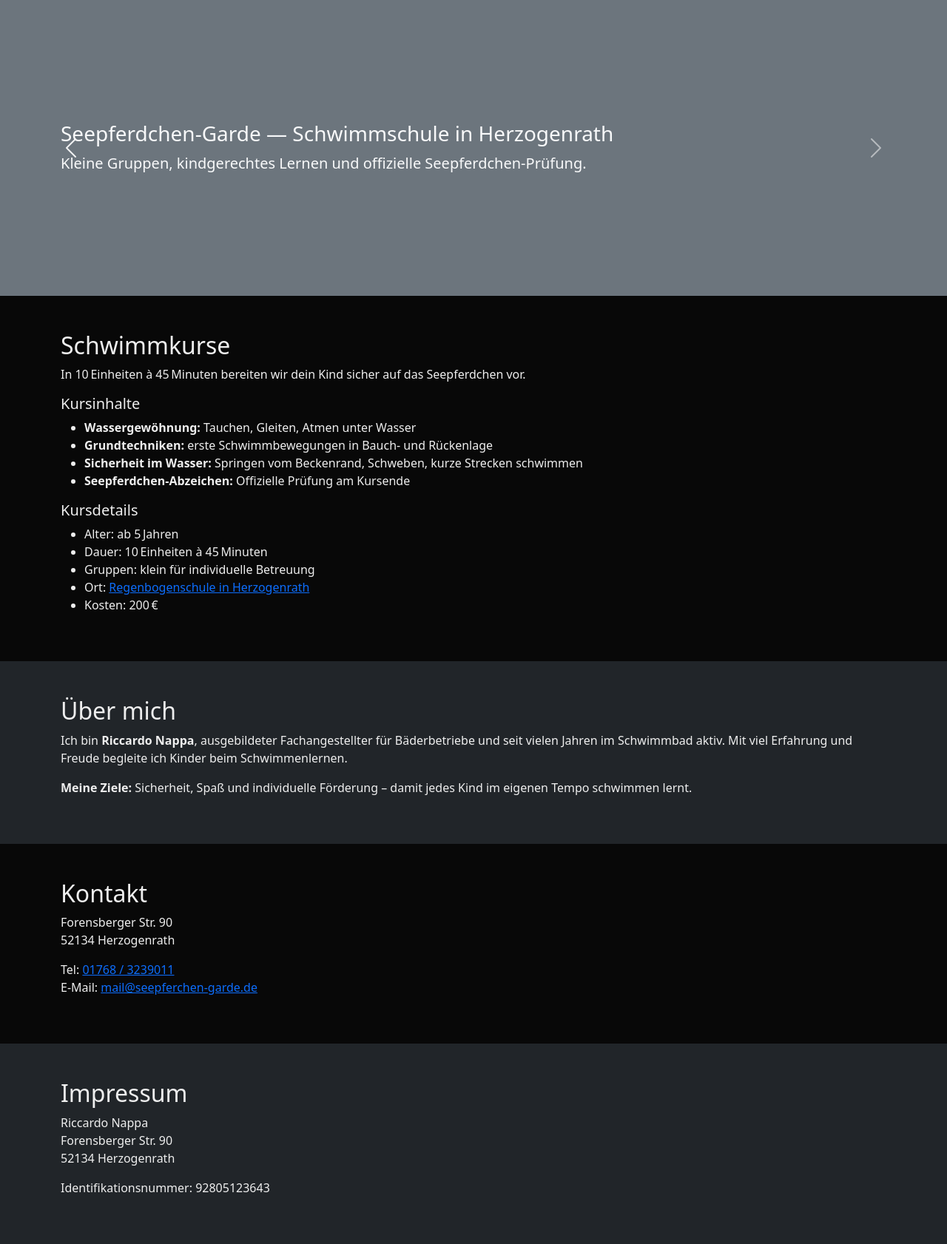
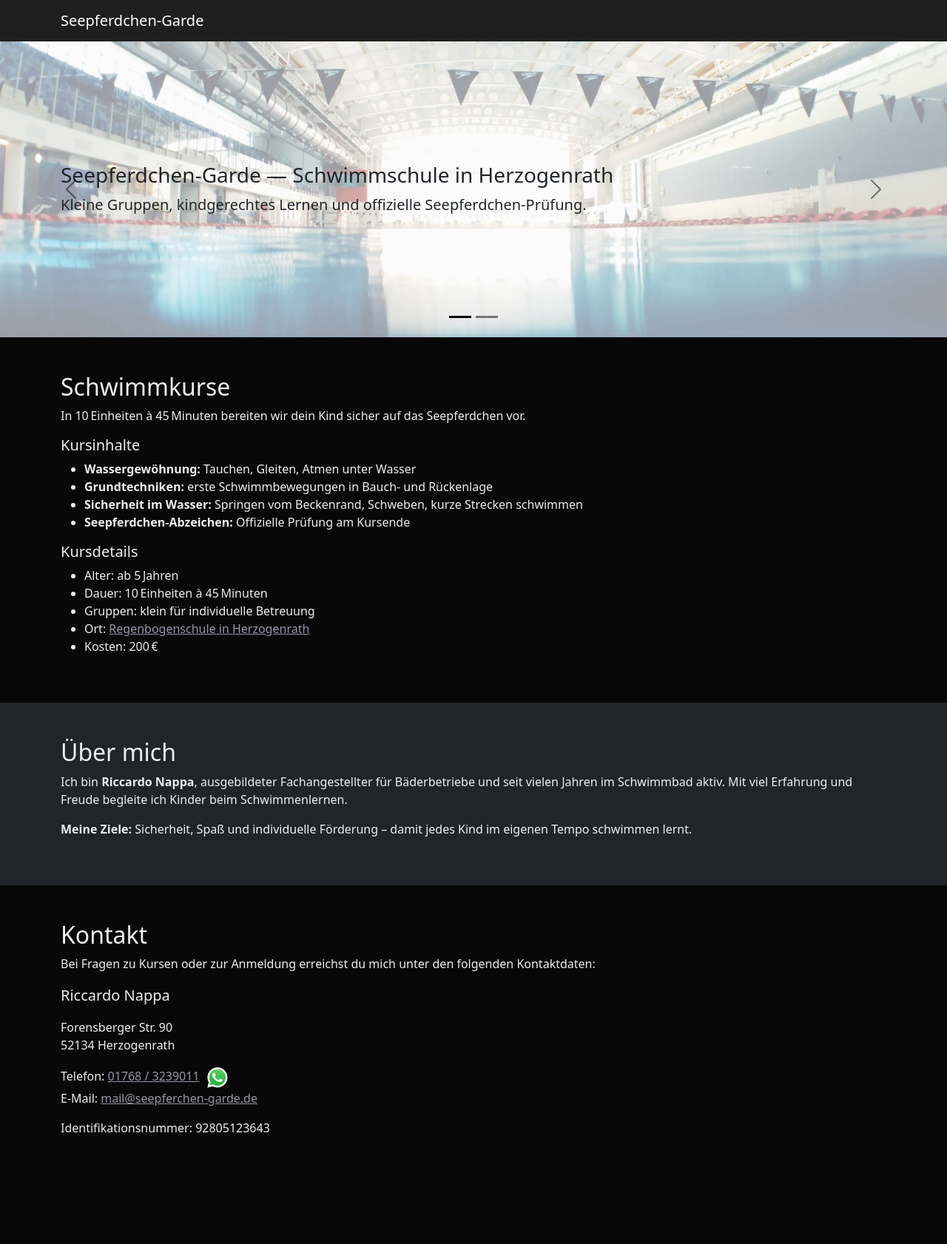
Before and after one commit to net-idea/seepferdchen-garde, a PHP site: page / in a window 1280 px wide. Shown: the whole page at 74% size. After the commit the page ends 1531 px from the top, so only its background shows below. Run offline with PHP 8.4, Linux system fonts and the light colour scheme; some libraries are stand-ins or nearby versions.

Commit message:
feat: Create assets for slider background, create WhatsApp link and refactor structure

```diff
--- a/index.php
+++ b/index.php
@@ -1,5 +1,5 @@
 <!DOCTYPE html>
-<html lang="de">
+<html lang="de" data-bs-theme="dark">
 <head>
     <meta charset="UTF-8">
     <meta name="viewport" content="width=device-width, initial-scale=1">
@@ -57,19 +57,18 @@
     </script>
 
     <!-- Styles -->
-    <link href="./style/bootstrap.min.css" rel="stylesheet">
-    <link href="./style/main.css" rel="stylesheet">
+    <link href="/style/bootstrap.min.css" rel="stylesheet">
+    <link href="/style/main.css" rel="stylesheet">
 </head>
 <body>
 
 <a class="visually-hidden-focusable" href="#content">Direkt zum Inhalt springen</a>
 
-<?php
-/*
 <!-- Navigation -->
 <nav class="navbar navbar-expand-lg navbar-dark" aria-label="Hauptnavigation">
     <div class="container">
-        <a class="navbar-brand" href="#content" aria-label="Startseite">🏊‍♂️</a>
+        <a class="navbar-brand" href="#content" aria-label="Startseite">Seepferdchen‑Garde</a>
+        <!--
         <button
             class="navbar-toggler"
             type="button"
@@ -81,7 +80,9 @@
         >
             <span class="navbar-toggler-icon"></span>
         </button>
+        -->
         <!-- Navigation links -->
+        <!--
         <div class="collapse navbar-collapse" id="navbarNav">
             <ul class="navbar-nav ms-auto">
                 <li class="nav-item"><a class="nav-link" href="#kurse">Schwimmkurse</a></li>
@@ -90,32 +91,37 @@
                 <li class="nav-item"><a class="nav-link" href="#impressum">Impressum</a></li>
             </ul>
         </div>
+        -->
     </div>
 </nav>
-*/
-?>
 
-<!-- Slider (optional for hero) -->
-<div id="mainCarousel" class="carousel slide" data-bs-ride="carousel" aria-label="Hero Slider">
+<!-- Carousel Slider as hero banner -->
+<div id="carouselStartseite" class="carousel slide" data-bs-ride="carousel" aria-label="Hero Slider">
+    <div class="carousel-indicators">
+        <button type="button" data-bs-target="#carouselStartseite" data-bs-slide-to="0" class="active" aria-current="true" aria-label="Slide 1"></button>
+        <button type="button" data-bs-target="#carouselStartseite" data-bs-slide-to="1" aria-label="Slide 2"></button>
+    </div>
     <div class="carousel-inner">
-        <div class="carousel-item active bg-secondary text-light">
+        <div class="carousel-item carousel-item-1 bg-secondary text-dark active">
             <div class="container py-5">
                 <h1 class="h3">Seepferdchen-Garde — Schwimmschule in Herzogenrath</h1>
                 <p class="lead mb-0">Kleine Gruppen, kindgerechtes Lernen und offizielle Seepferdchen‑Prüfung.</p>
             </div>
         </div>
-        <div class="carousel-item bg-secondary text-light">
+        <div class="carousel-item carousel-item-2 bg-secondary text-dark">
             <div class="container py-5">
                 <h2 class="h3">Erfahrung, Sicherheit und Spaß im Wasser</h2>
                 <p class="mb-0">Individuelle Förderung für Kinder ab 5 Jahren.</p>
             </div>
         </div>
     </div>
-    <button class="carousel-control-prev" type="button" data-bs-target="#mainCarousel" data-bs-slide="prev" aria-label="Vorheriger Slide">
-        <span class="carousel-control-prev-icon"></span>
+    <button class="carousel-control-prev" type="button" data-bs-target="#carouselStartseite" data-bs-slide="prev" aria-label="Vorheriger Slide">
+        <span class="carousel-control-prev-icon" aria-hidden="true"></span>
+        <span class="visually-hidden">Previous</span>
     </button>
-    <button class="carousel-control-next" type="button" data-bs-target="#mainCarousel" data-bs-slide="next" aria-label="Nächster Slide">
-        <span class="carousel-control-next-icon"></span>
+    <button class="carousel-control-next" type="button" data-bs-target="#carouselStartseite" data-bs-slide="next" aria-label="Nächster Slide">
+        <span class="carousel-control-next-icon" aria-hidden="true"></span>
+        <span class="visually-hidden">Next</span>
     </button>
 </div>
 
@@ -156,31 +162,22 @@
     <section id="kontakt" class="py-5">
         <div class="container">
             <h2>Kontakt</h2>
+            <p>Bei Fragen zu Kursen oder zur Anmeldung erreichst du mich unter den folgenden Kontaktdaten:</p>
+            <p class="lead">Riccardo Nappa</p>
             <address class="mb-3">
                 Forensberger Str. 90<br>
                 52134 Herzogenrath
             </address>
             <p>
-                Tel: <span id="contact-phone"></span><br>
+                Telefon: <span id="contact-phone"></span>&nbsp;<span id="contact-whatsapp"></span><br>
                 E‑Mail: <span id="contact-email"></span>
                 <noscript>Bitte JavaScript aktivieren, um Kontakt‑Informationen zu sehen.</noscript>
-            </p>
-        </div>
-    </section>
-
-    <!-- Impressum -->
-    <section id="impressum" class="py-5 bg-dark">
-        <div class="container">
-            <h2>Impressum</h2>
-            <p>
-                Riccardo Nappa<br>
-                Forensberger Str. 90<br>
-                52134 Herzogenrath
             </p>
             <p>Identifikationsnummer: 92805123643</p>
         </div>
     </section>
 </main>
+
 <?php
 
 /*
@@ -232,8 +229,8 @@
 ?>
 
 <!-- Bootstrap JS -->
-<script src="./bootstrap-5.3.8-dist/js/bootstrap.bundle.min.js"></script>
+<script src="/scripts/bootstrap.bundle.min.js"></script>
 <!-- Reconstructs phone/e‑mail to deter basic scrapers -->
-<script src="./script/contact.js"></script>
+<script src="/scripts/contact.js"></script>
 </body>
 </html>
--- a/script/contact.js
+++ b/scripts/contact.js
@@ -17,6 +17,8 @@
   const phoneText = fromCodes(phoneDisplay);
   const phoneTel = fromCodes(phoneDigits);
 
+  // Email link
+
   const emailEl = d.getElementById('contact-email');
 
   if (emailEl) {
@@ -28,6 +30,8 @@
     emailEl.replaceWith(a);
   }
 
+  // Phone link
+
   const phoneEl = d.getElementById('contact-phone');
 
   if (phoneEl) {
@@ -38,4 +42,31 @@
     a.rel = 'nofollow';
     phoneEl.replaceWith(a);
   }
+
+  // WhatsApp link
+
+  const whatsappEl = d.getElementById('contact-whatsapp');
+
+  if (whatsappEl) {
+    const a = d.createElement('a');
+    // Convert leading 0 to DE country code +49 for wa.me
+    const waNumber = '49' + phoneTel.replace(/^0+/, '');
+    a.href = 'https://wa.me/' + waNumber;
+    a.target = '_blank';
+    a.rel = 'nofollow noopener';
+    a.className = 'text-decoration-none';
+
+    // Load external SVG icon
+    fetch('/assets/icons/whatsapp.svg')
+      .then(res => res.text())
+      .then(svg => {
+        a.innerHTML = svg;
+        whatsappEl.replaceWith(a);
+      })
+      .catch(() => {
+        // fallback: just link text
+        a.textContent = 'WhatsApp';
+        whatsappEl.replaceWith(a);
+      });
+  }
 })();
--- a/style/main.css
+++ b/style/main.css
@@ -1,3 +1,13 @@
+
+a {
+  color: #9595aa;
+}
+
+a:hover {
+  color: #5d83a3;
+  text-decoration: underline;
+}
+
 body {
   background-color: #080808;
   color: #eee;
@@ -11,11 +21,26 @@ body {
   height: 400px;
 }
 
+.carousel-item-1 {
+  background: linear-gradient(rgba(255,255,255,0.55), rgba(255,255,255,0.55)), url('/assets/images/schwimmbad.jpg') center/cover no-repeat;
+}
+
+.carousel-item-2 {
+  background: linear-gradient(rgba(255,255,255,0.55), rgba(255,255,255,0.55)), url('/assets/images/kinder-schwimmen.jpg') center/cover no-repeat;
+}
+
 .carousel-item .container {
   height: 100%;
   display: flex;
   flex-direction: column;
   justify-content: center;
+}
+
+#kontakt a[href^="https://wa.me/"] svg {
+  height: 2em;
+  width: auto;
+  vertical-align: middle;
+  display: inline-block;
 }
 
 .footer {
```
Also changed, not shown: assets/icons/whatsapp.svg (added), assets/images/kinder-schwimmen.jpg (added), assets/images/schwimmbad.jpg (added), scripts/bootstrap.bundle.js (renamed from script/bootstrap.bundle.js), scripts/bootstrap.bundle.min.js (renamed from script/bootstrap.bundle.min.js), scripts/bootstrap.esm.js (renamed from script/bootstrap.esm.js), scripts/bootstrap.esm.min.js (renamed from script/bootstrap.esm.min.js), scripts/bootstrap.js (renamed from script/bootstrap.js), scripts/bootstrap.min.js (renamed from script/bootstrap.min.js), 12 other files.
